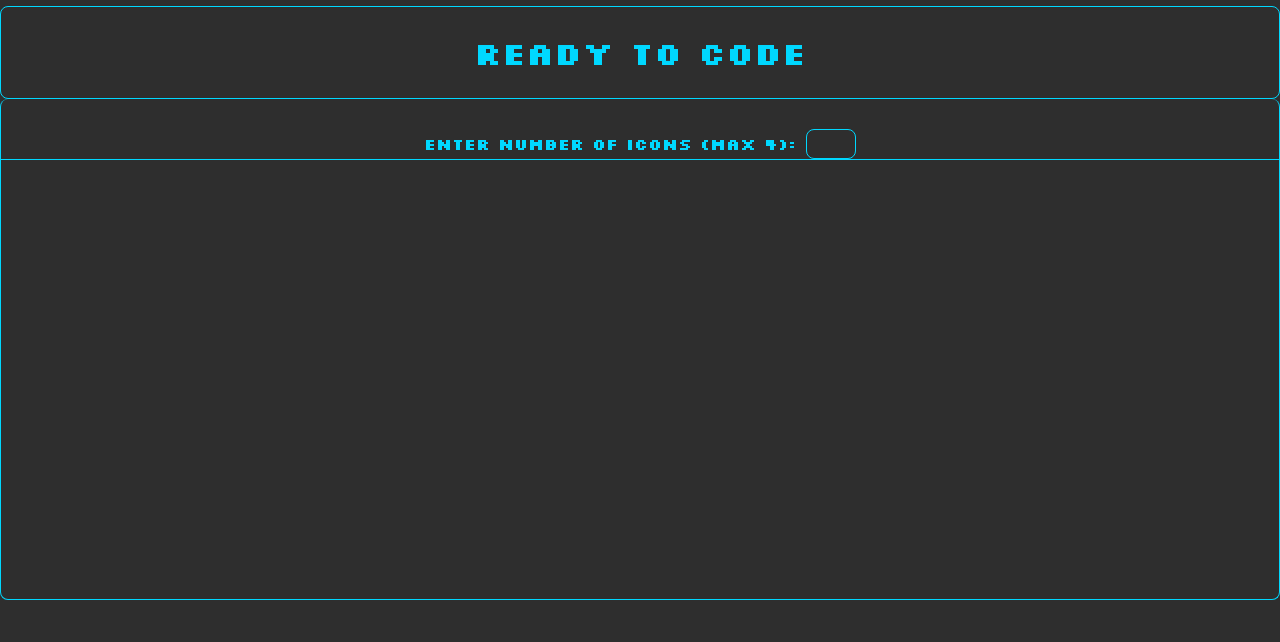
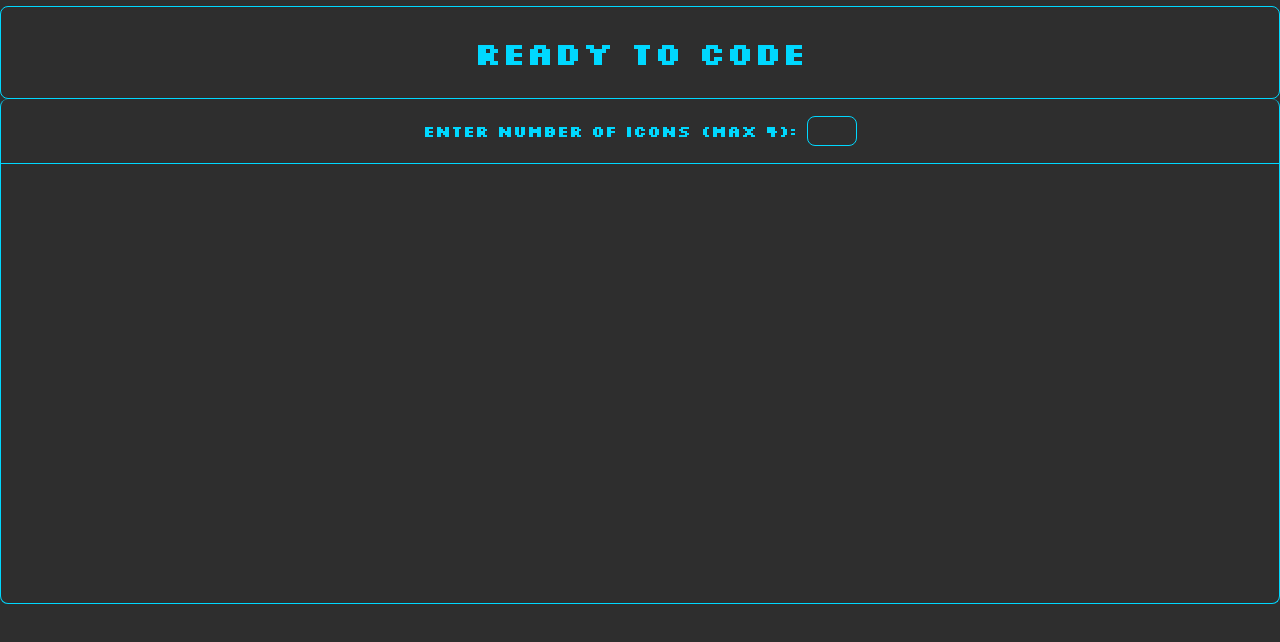
Before and after one commit to Afrag61/Exercise, a React (Vite) app: page / in a window 1280 px wide. Shown: the top 642 px of the page. Built offline with nearby package versions, Linux system fonts and the light colour scheme; a web font is replaced by a local one.

Commit message:
CSS Ready To Code

```diff
--- a/src/index.css
+++ b/src/index.css
@@ -16,10 +16,8 @@ body {
   font-family: "Silkscreen", sans-serif;
   font-weight: 700;
   font-style: normal;
-  /* background: linear-gradient(#000000,#000000,#101116,#171a1b); */
   background-color: #2e2e2e;
   color: #00d8ff;
-  /* border-bottom: 1px solid #00d8ff; */
 }
 
 #root{
@@ -46,21 +44,23 @@ h1{
   border-bottom: 1px solid #00d8ff;
   border-top-left-radius: 8px;
   border-top-right-radius: 8px;
+  align-items: center;
+  gap: 10px;
 }
 
 p{
   display: flex;
   flex-flow: row nowrap;
-  margin-bottom: 0;
-  margin-top: 35px;
-  margin-right: 10px;
+  gap: 10px;
+  margin: 0;
+  padding: 22px 0;
 }
 
 .limit{
   display: flex;
   flex-flow: row nowrap;
   margin: 0;
-  margin-left: 8px;
+  padding: 0;
 }
 
 .warn{
@@ -74,7 +74,7 @@ input{
   background-color: transparent;
   border: 1px solid #00d8ff;
   border-radius: 8px;
-  margin-top: 30px;
+  padding-left: 10px;
   color: #00d8ff;
 }
 
```
